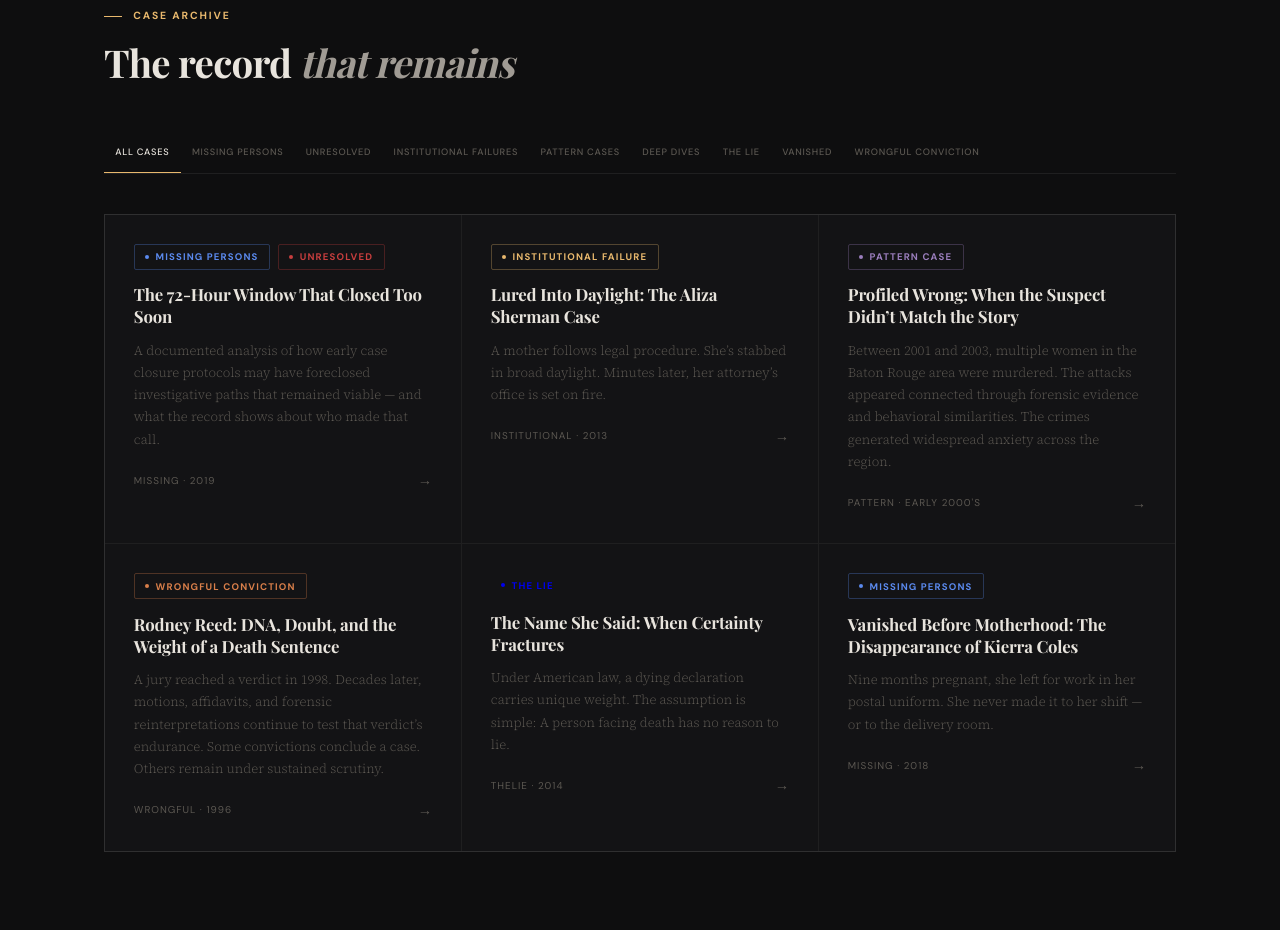
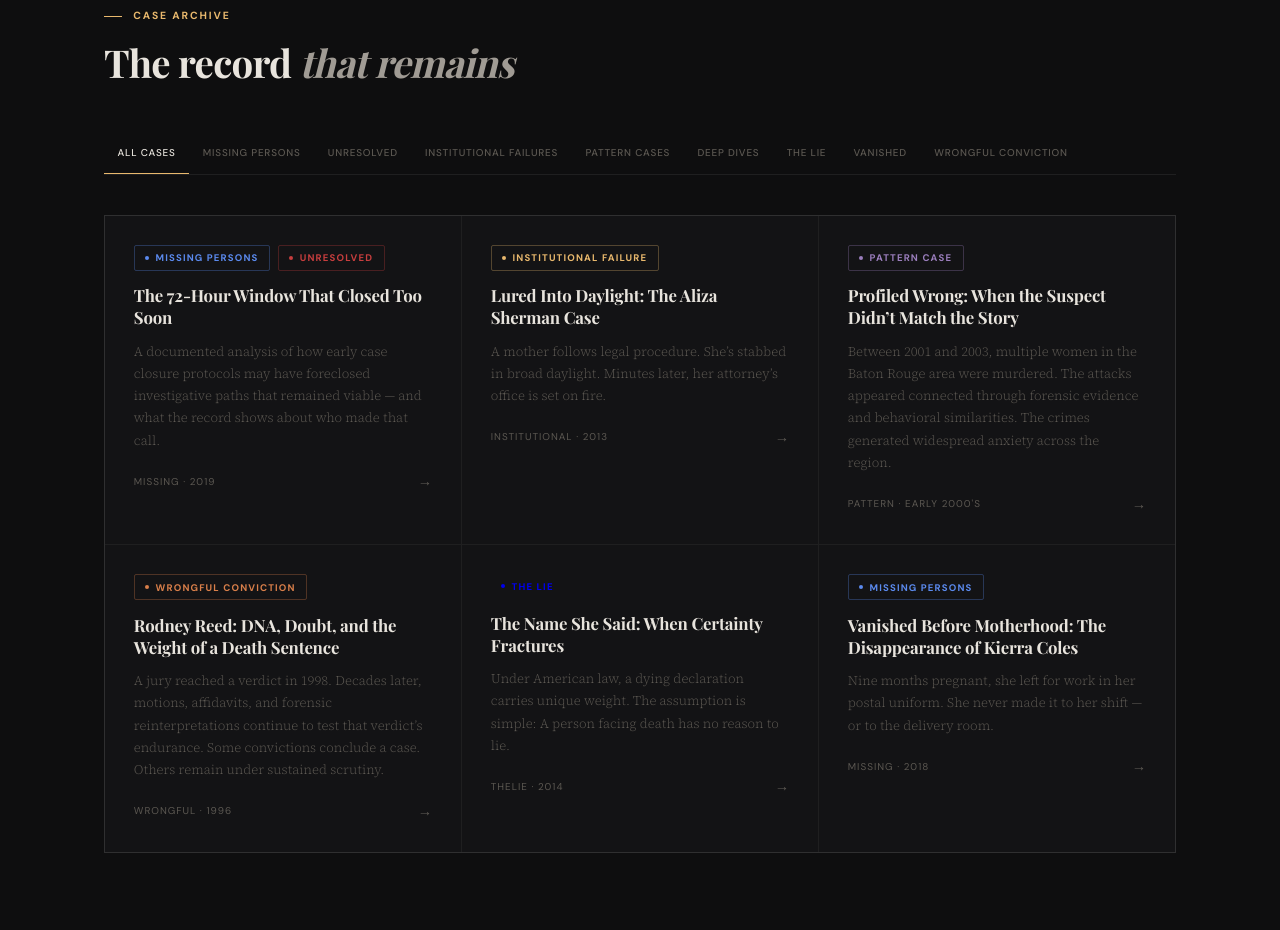
Before and after one commit to merrygrant-rgb/wtf-crime-talk, an Eleventy site: page index.njk in a window 1280 px wide. Shown: the part 1740-2670 px from the top of the page. Built offline with nearby package versions, Linux system fonts and the light colour scheme; Eleventy itself is replaced by a stand-in of ours; files that its build step writes are made by us from their sources; a web font is replaced by a local one.

Commit message:
Adjust tab font size and padding
Increased font size and padding for tab elements.

```diff
--- a/css/styles.css
+++ b/css/styles.css
@@ -428,7 +428,7 @@ nav {
 .tabs::-webkit-scrollbar { display: none; }
 .tab {
   font-family: var(--sans);
-  font-size: .58rem;
+  font-size: .62rem;
   font-weight: 500;
   letter-spacing: .08em;
   text-transform: uppercase;
@@ -436,7 +436,7 @@ nav {
   background: none;
   border: none;
   border-bottom: 2px solid transparent;
-  padding: .85rem .7rem;
+  padding: .85rem .85rem;
   cursor: pointer;
   transition: all .2s;
   white-space: nowrap;
```
